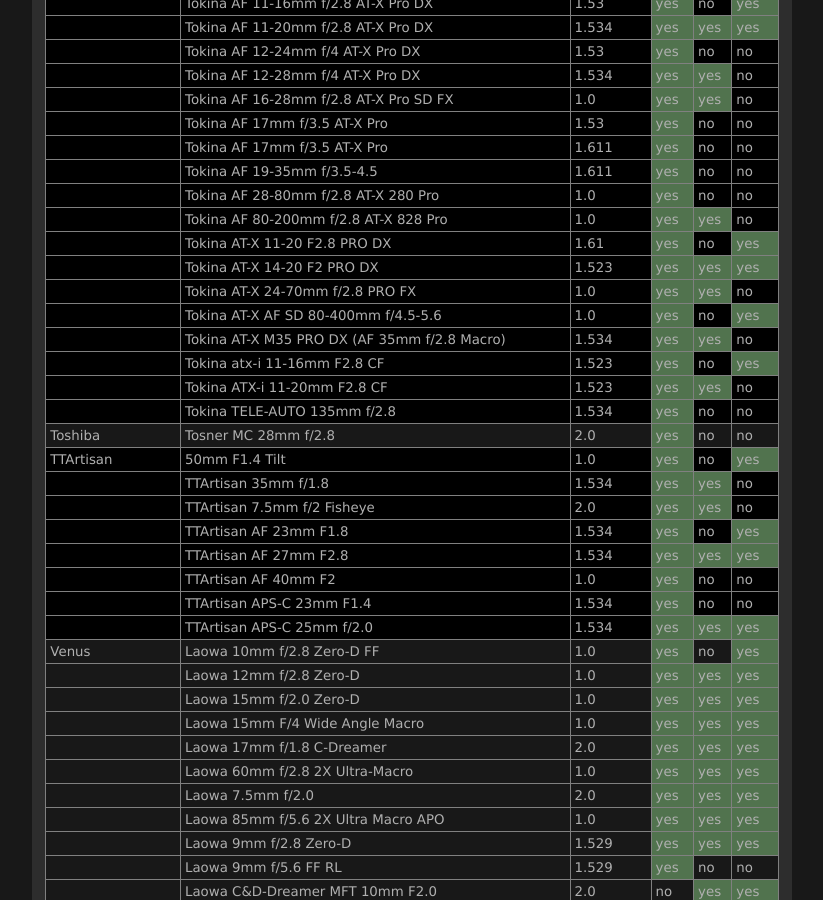
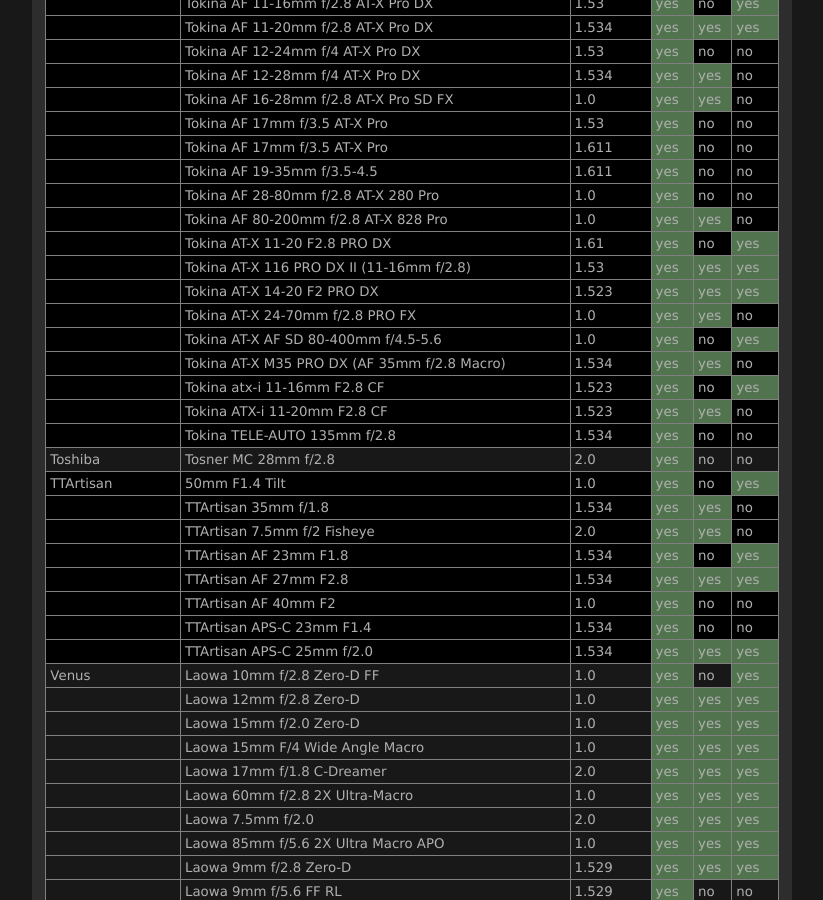
Before and after one commit to lensfun/lensfun.github.io, a Jekyll site: the page built from _posts/lenslist/2999-12-31-Lenslist-master.md, in a window 1280 px wide and 900 px high, scrolled down 35161 px. Shown: the whole window, without its empty margins (284-1107 px from the left). Built offline with Jekyll 4.4.1, drawn with Linux system fonts in a browser that asks for light colours.

Commit message:
Update master lens list from GitHub Actions

```diff
--- a/_posts/lenslist/2999-12-31-Lenslist-master.md
+++ b/_posts/lenslist/2999-12-31-Lenslist-master.md
@@ -1437,6 +1437,7 @@ This list was generated on 2026-04-09 from current Lensfun sources. Your Lensfun
 <tr class="lenslist-bg1"><td></td><td>Tokina AF 28-80mm f/2.8 AT-X 280 Pro</td><td>1.0</td><td class="lenslist-highlight lenslist-check">yes</td><td class="lenslist-check">no</td><td class="lenslist-check">no</td></tr>
 <tr class="lenslist-bg1"><td></td><td>Tokina AF 80-200mm f/2.8 AT-X 828 Pro</td><td>1.0</td><td class="lenslist-highlight lenslist-check">yes</td><td class="lenslist-highlight lenslist-check">yes</td><td class="lenslist-check">no</td></tr>
 <tr class="lenslist-bg1"><td></td><td>Tokina AT-X 11-20 F2.8 PRO DX</td><td>1.61</td><td class="lenslist-highlight lenslist-check">yes</td><td class="lenslist-check">no</td><td class="lenslist-highlight lenslist-check">yes</td></tr>
+<tr class="lenslist-bg1"><td></td><td>Tokina AT-X 116 PRO DX II (11-16mm f/2.8)</td><td>1.53</td><td class="lenslist-highlight lenslist-check">yes</td><td class="lenslist-highlight lenslist-check">yes</td><td class="lenslist-highlight lenslist-check">yes</td></tr>
 <tr class="lenslist-bg1"><td></td><td>Tokina AT-X 14-20 F2 PRO DX</td><td>1.523</td><td class="lenslist-highlight lenslist-check">yes</td><td class="lenslist-highlight lenslist-check">yes</td><td class="lenslist-highlight lenslist-check">yes</td></tr>
 <tr class="lenslist-bg1"><td></td><td>Tokina AT-X 24-70mm f/2.8 PRO FX</td><td>1.0</td><td class="lenslist-highlight lenslist-check">yes</td><td class="lenslist-highlight lenslist-check">yes</td><td class="lenslist-check">no</td></tr>
 <tr class="lenslist-bg1"><td></td><td>Tokina AT-X AF SD 80-400mm f/4.5-5.6</td><td>1.0</td><td class="lenslist-highlight lenslist-check">yes</td><td class="lenslist-check">no</td><td class="lenslist-highlight lenslist-check">yes</td></tr>
```
